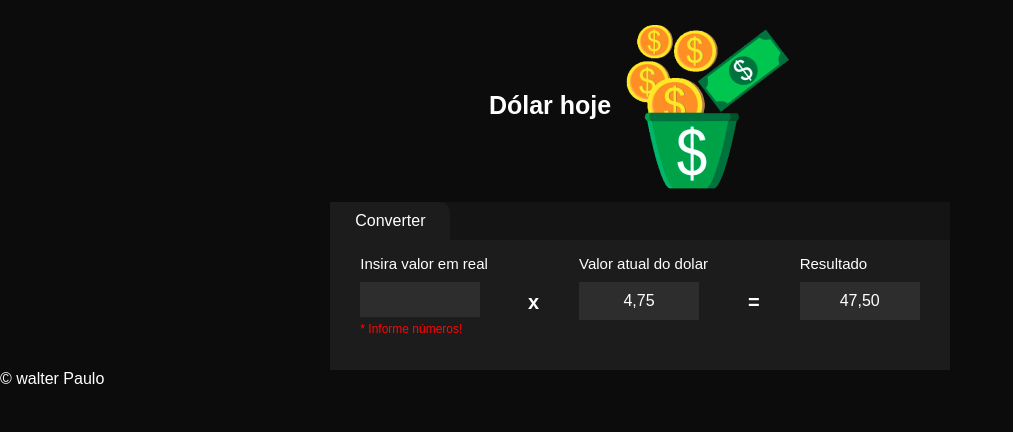
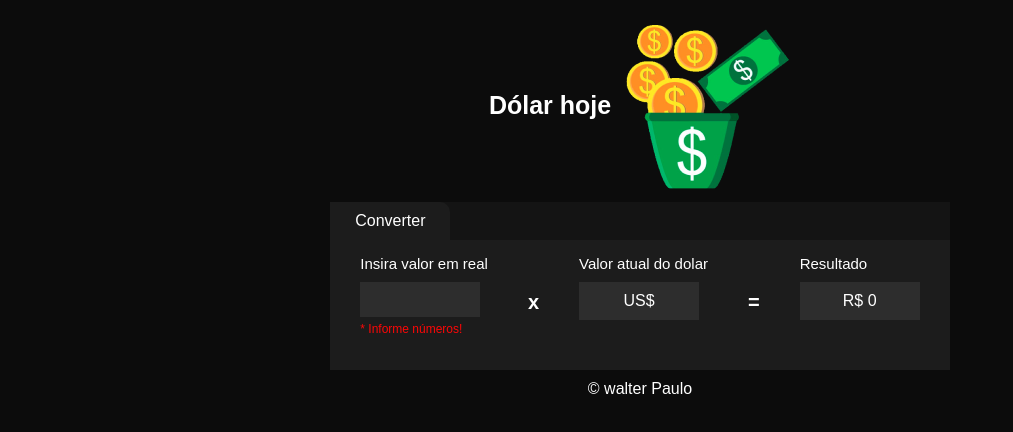
Before and after one commit to walterpaulo/dolar-vitejs, a React (Vite) app: page / in a window 1280 px wide. Shown: the top 432 px of the page, without its empty margins (0-1013 px from the left). Built offline with nearby package versions, Linux system fonts and the light colour scheme; no server answers.

Commit message:
feat: added axios and refactory

```diff
--- a/package.json
+++ b/package.json
@@ -8,6 +8,7 @@
     "preview": "vite preview"
   },
   "dependencies": {
+    "axios": "^0.27.2",
     "react": "^18.0.0",
     "react-dom": "^18.0.0",
     "styled-components": "^5.3.5"
--- a/src/components/Footer/style.ts
+++ b/src/components/Footer/style.ts
@@ -3,8 +3,10 @@ import styled from 'styled-components';
 export const Container = styled.div`
     height: 50px;
     width: 100vw;
+    display: flex;
+    justify-content: center;
 `;
 
 export const Span = styled.span`
-
+    margin-top: 10px;
 `
--- a/src/page/Convert/index.tsx
+++ b/src/page/Convert/index.tsx
@@ -1,15 +1,40 @@
-import React from 'react';
+import React, { useEffect, useState } from 'react';
 import Text4 from '../../components/Text4';
 import { AbaBox, BoxConvert, BoxInput, Container, ErrorNumber, ItemReal, Operador, TextBoxtResult } from './style';
 
+import { api, IDolar } from '../../services/dolorapi';
+
 function Convert() {
+
+    const [dolar, setDolar] = useState<IDolar>()
+    const [result, setResult] = useState(0)
+    const [valor, setValor] = useState();
+
+    useEffect(()=>{
+        async function getRepos() {
+            try {
+              const response = await api;
+              const resDolar = response.data.USD
+               setDolar(resDolar)
+            } catch (error) {
+                console.error(error);
+            }
+        }
+          getRepos()
+
+    },[dolar, valor, handleOnChange])
+
+    function handleOnChange(e: any){
+      }
+      console.log(valor)
+
     return (
         <Container>
                 <AbaBox>Converter</AbaBox>
             <BoxConvert>
                 <ItemReal>
                     <Text4>Insira valor em real</Text4>
-                    <BoxInput><input type="number" /></BoxInput>
+                    <BoxInput><input type="number" id='id' value={valor} onInput={e => setValor(e.target.value)}/></BoxInput>
                     <ErrorNumber>* Informe números!</ErrorNumber>
                     </ItemReal>
                 <Operador>x</Operador>
@@ -17,12 +42,12 @@ function Convert() {
                     <Text4>
                          Valor atual do dolar
                     </Text4>
-                    <TextBoxtResult>4,75</TextBoxtResult>
+                    <TextBoxtResult>US$ {dolar?.low.substr(0,4)}</TextBoxtResult>
                 </ItemReal>
                 <Operador>=</Operador>
                 <ItemReal>
                     <Text4>Resultado</Text4>
-                    <TextBoxtResult>47,50</TextBoxtResult>
+                    <TextBoxtResult>R$ {result}</TextBoxtResult>
                 </ItemReal>
             </BoxConvert>
         </Container>
--- /dev/null
+++ b/src/services/dolorapi.ts
@@ -0,0 +1,11 @@
+import axios from "axios";
+
+export interface IDolar{
+    code: string;
+    codein: string;
+    name: string;
+    low: string;
+}
+
+
+export const api = axios.get("https://economia.awesomeapi.com.br/all/USD-BRL")
```
Also changed, not shown: 2 other files (tests, documents, lock files or other folders).
